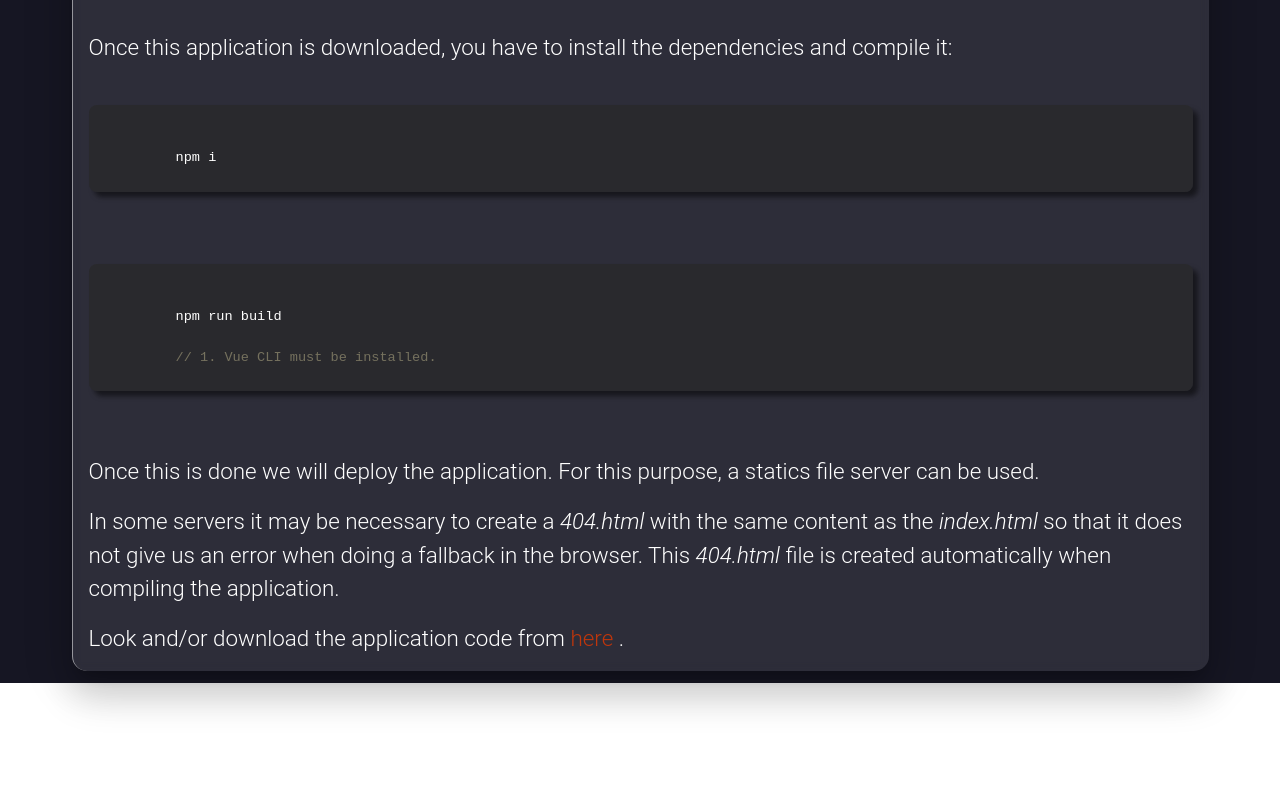
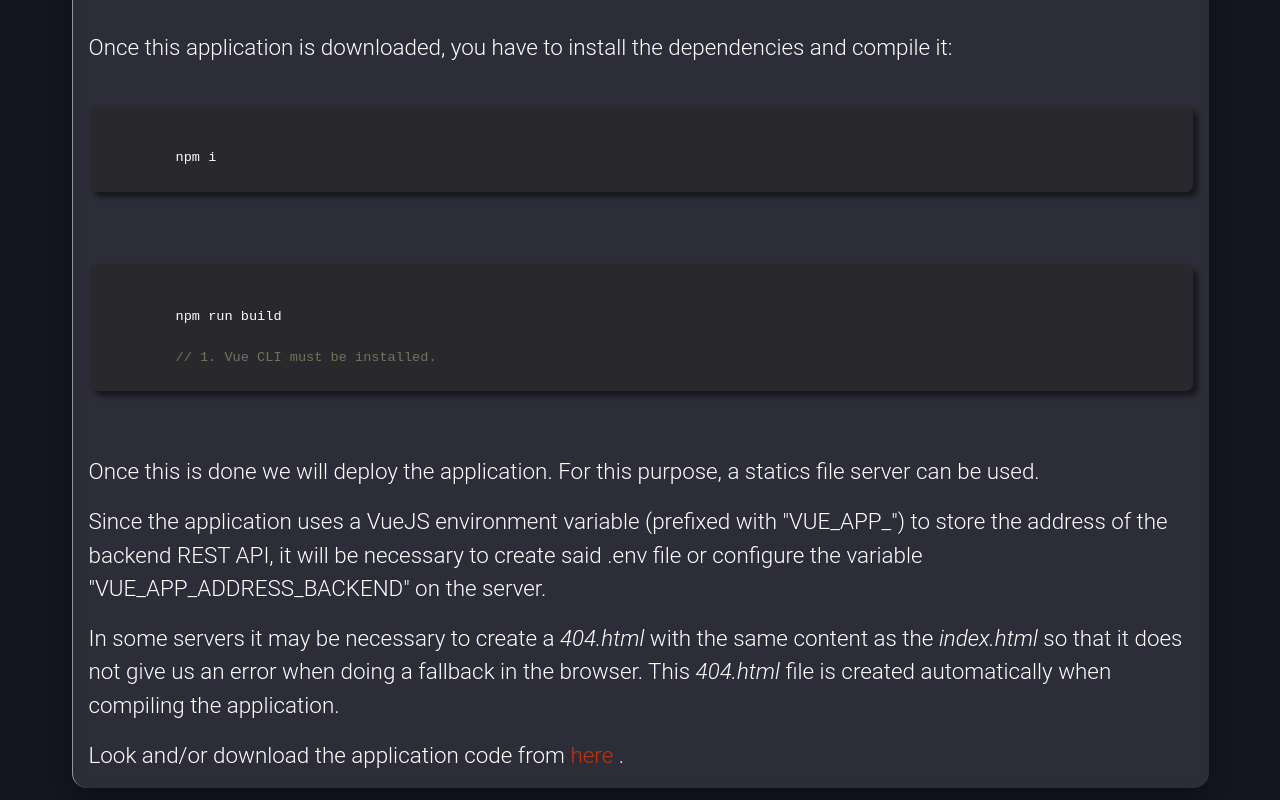
Before and after one commit to emarifer/my-pwa, a Vue app: page /doc in a window 1280 px wide. Shown: the part 959-1759 px from the top of the page. Before the commit the page ends 1642 px from the top, so only its background shows below. Built offline with nearby package versions, Linux system fonts and the light colour scheme; no server answers; a small style sheet from the web is missing.

Commit message:
Added information about VUE_APP_ADDRESS_BACKEND

```diff
--- a/src/views/Doc.vue
+++ b/src/views/Doc.vue
@@ -31,6 +31,10 @@
 
         <p class="font-weight-light ma-4 paragraph">
           Once this is done we will deploy the application. For this purpose, a statics file server can be used.
+        </p>
+
+        <p class="font-weight-light ma-4 paragraph">
+          Since the application uses a VueJS environment variable (prefixed with "VUE_APP_") to store the address of the backend REST API, it will be necessary to create said .env file or configure the variable "VUE_APP_ADDRESS_BACKEND" on the server.
         </p>
 
         <p class="font-weight-light ma-4 paragraph">
```
Also changed, not shown: 1 other file (tests, documents, lock files or other folders).
